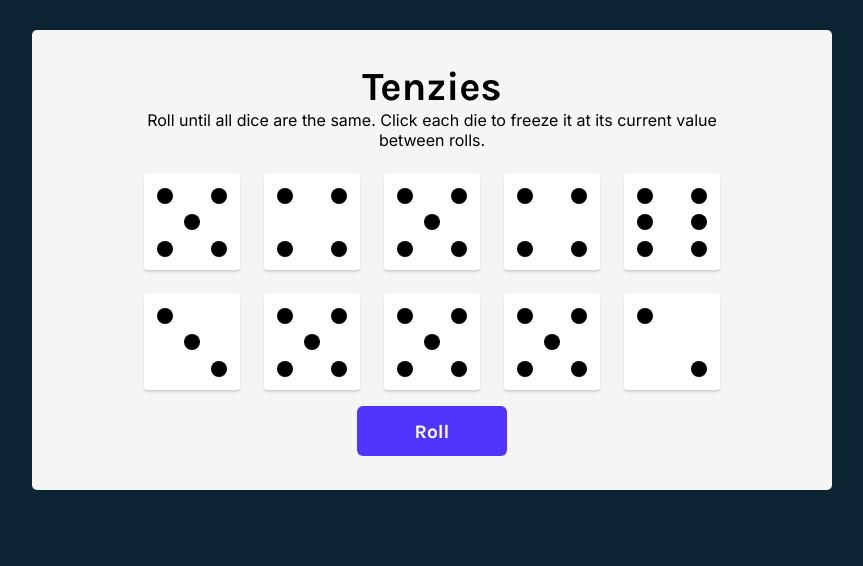
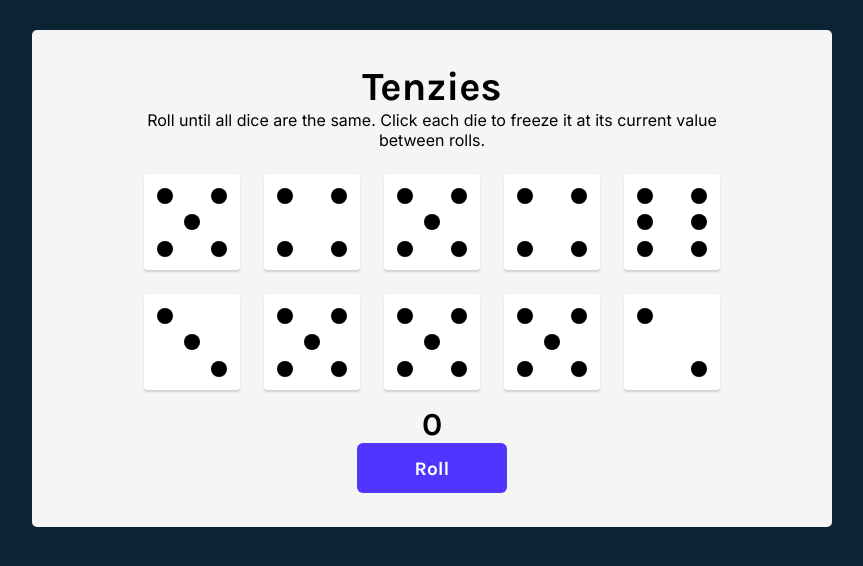
Before and after one commit to Ezimy/tenzies_app, a React (Vite) app: page / in a window 1280 px wide. Shown: the top 566 px of the page, without its empty margins (208-1071 px from the left). Built offline with nearby package versions, Linux system fonts and the light colour scheme.

Commit message:
added count functionality

```diff
--- a/src/App.jsx
+++ b/src/App.jsx
@@ -6,17 +6,15 @@ import {nanoid} from "nanoid"
 export default function App() {
     const [dice, setDice] = React.useState(allNewDice())
     const [tenzies, setTenzies] = React.useState(false)
-
+    const [count, setCount] = React.useState(0)
+    //useEffect to check state of game
     React.useEffect(() => {
       const allHeld = dice.every(die => die.isHeld)
       const allSame = dice.every(die => die.value === dice[0].value)
     if (allHeld && allSame){
       setTenzies(true)
-      console.log(tenzies)
-      console.log("you win")
     }
     }, [dice])
-
     function allNewDice() {
         const newDice = []
         for (let i = 0; i < 10; i++) {
@@ -40,6 +38,7 @@ export default function App() {
     }
 
     function rollDice() {
+        setCount(count + 1)
         setDice(oldDice => oldDice.map(die => {
           return die.isHeld ?
           die :
@@ -48,6 +47,7 @@ export default function App() {
     }
     function resetGame(){
       setDice(allNewDice())
+      setCount(0)
       setTenzies(false)
     }
     function getButton() {
@@ -82,6 +82,7 @@ export default function App() {
             <div className="dice-container">
                 {diceElements}
             </div>
+            <h1>{count}</h1>
             {getButton()}
         </main>
     )
--- a/src/components/Die.jsx
+++ b/src/components/Die.jsx
@@ -3,15 +3,14 @@ export default function Die(props){
     const styles = {
         backgroundColor: props.isHeld ? "#59E391" : "white"
     }
-    function generateDotDiv(){
-        return <div className="dot"></div>
+    function generateDotDiv(index){
+        return <div key={index} className="dot"></div>
     }
     function dots() {
         const dotsArray = []
         for(let i = 0 ; i < props.value; i++){
-            dotsArray.push(generateDotDiv())
+            dotsArray.push(generateDotDiv(i))
         }
-        console.log(dotsArray)
         return dotsArray
     }
     return(
```
